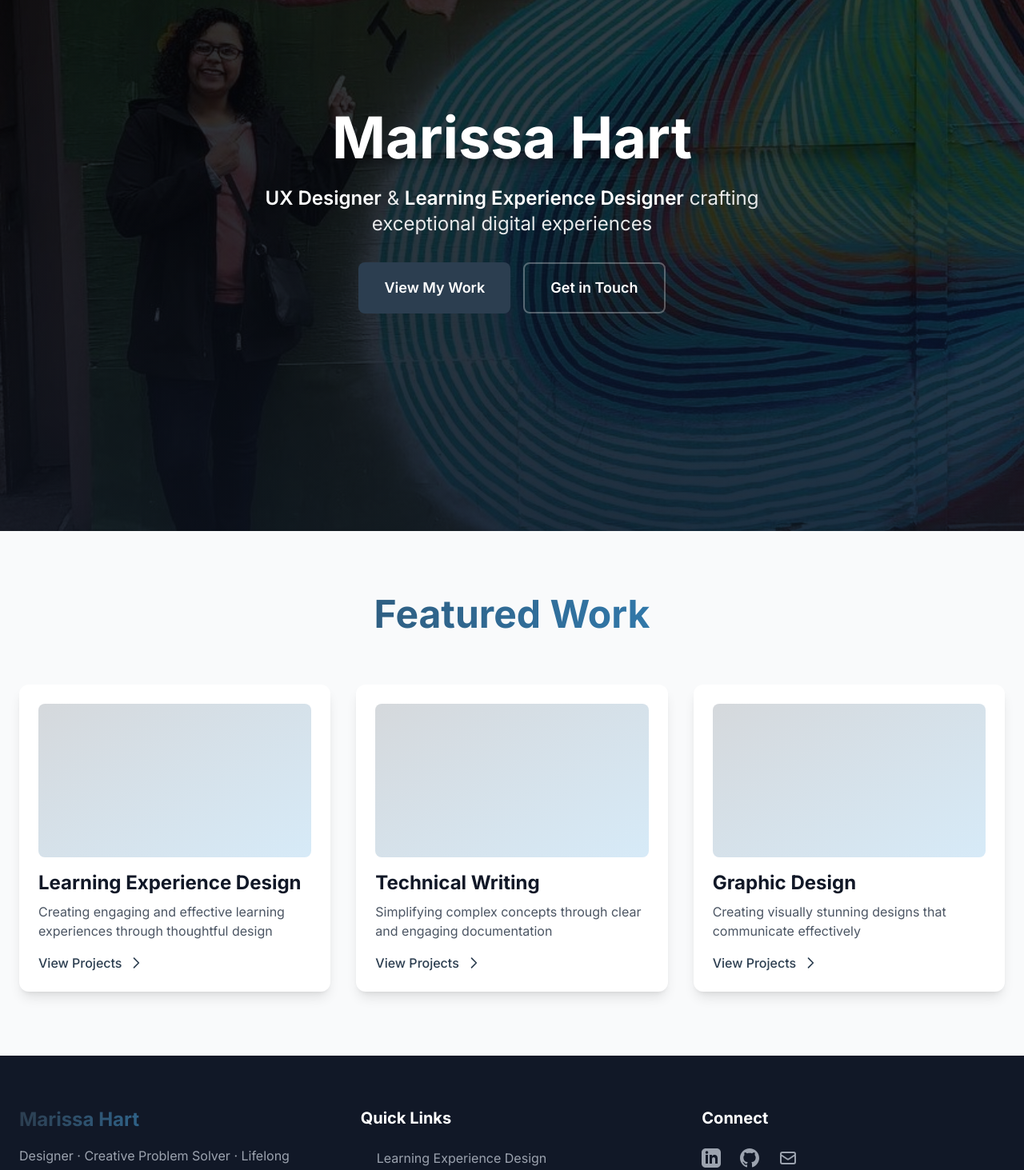
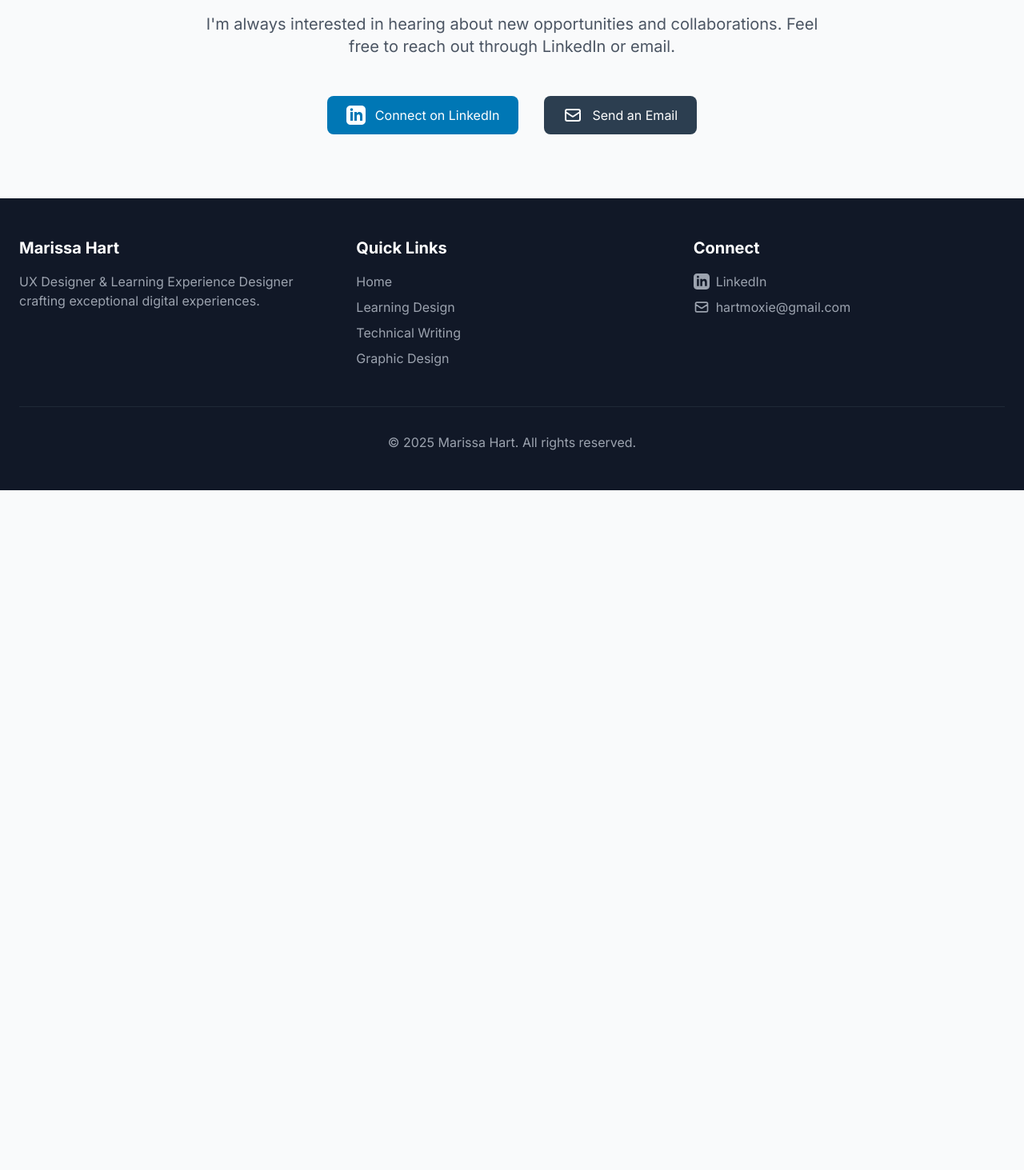
Before and after one commit to brandonshreve/hartmoxie.github.io, a React (Create React App) app: page /contact in a window 1280 px wide. Shown: the part 200-1663 px from the top of the page at 80% size. After the commit the page ends 813 px from the top, so only its background shows below. Built offline with nearby package versions, Linux system fonts and the light colour scheme.

Commit message:
anotha commit

```diff
--- a/src/App.tsx
+++ b/src/App.tsx
@@ -1,5 +1,5 @@
 import React from 'react';
-import { HashRouter as Router, Routes, Route, useLocation } from 'react-router-dom';
+import { BrowserRouter as Router, Routes, Route, useLocation } from 'react-router-dom';
 import { AnimatePresence } from 'framer-motion';
 import Navbar from './components/Navbar';
 import Footer from './components/Footer';
@@ -7,6 +7,7 @@ import Home from './pages/Home';
 import LearningDesign from './pages/LearningDesign';
 import TechnicalWriting from './pages/TechnicalWriting';
 import GraphicDesign from './pages/GraphicDesign';
+import Contact from './pages/Contact';
 
 const AnimatedRoutes: React.FC = () => {
   const location = useLocation();
@@ -18,6 +19,7 @@ const AnimatedRoutes: React.FC = () => {
         <Route path="/learning-design" element={<LearningDesign />} />
         <Route path="/technical-writing" element={<TechnicalWriting />} />
         <Route path="/graphic-design" element={<GraphicDesign />} />
+        <Route path="/contact" element={<Contact />} />
       </Routes>
     </AnimatePresence>
   );
--- a/src/components/About.tsx
+++ /dev/null
@@ -1,58 +0,0 @@
-import React from 'react';
-
-const About: React.FC = () => {
-  return (
-    <section id="about" className="py-20 bg-gray-50">
-      <div className="container mx-auto px-6">
-        <h2 className="text-4xl font-bold text-center text-primary mb-12">
-          About Me
-        </h2>
-        <div className="max-w-4xl mx-auto">
-          <div className="bg-white rounded-lg shadow-lg p-8">
-            <div className="grid md:grid-cols-2 gap-8 items-center">
-              <div className="space-y-4">
-                <p className="text-gray-600 leading-relaxed">
-                  Hello! I'm [Your Wife's Name], a passionate professional with expertise in [Her Field].
-                  With [X] years of experience, I've dedicated my career to [Her Main Focus/Interest].
-                </p>
-                <p className="text-gray-600 leading-relaxed">
-                  My approach combines creativity with strategic thinking, allowing me to [Key Achievement or Skill].
-                  I'm particularly interested in [Specific Areas of Interest/Expertise].
-                </p>
-              </div>
-              <div className="order-first md:order-last">
-                <div className="aspect-w-1 aspect-h-1">
-                  <img
-                    src="/profile-placeholder.jpg"
-                    alt="Profile"
-                    className="rounded-lg object-cover shadow-lg"
-                  />
-                </div>
-              </div>
-            </div>
-            <div className="mt-8 grid grid-cols-2 md:grid-cols-4 gap-4">
-              <div className="text-center">
-                <div className="text-3xl font-bold text-secondary">[X]+</div>
-                <div className="text-gray-600">Years Experience</div>
-              </div>
-              <div className="text-center">
-                <div className="text-3xl font-bold text-secondary">[X]+</div>
-                <div className="text-gray-600">Projects Completed</div>
-              </div>
-              <div className="text-center">
-                <div className="text-3xl font-bold text-secondary">[X]+</div>
-                <div className="text-gray-600">Happy Clients</div>
-              </div>
-              <div className="text-center">
-                <div className="text-3xl font-bold text-secondary">[X]+</div>
-                <div className="text-gray-600">Awards</div>
-              </div>
-            </div>
-          </div>
-        </div>
-      </div>
-    </section>
-  );
-};
-
-export default About;
--- a/src/components/Card.tsx
+++ b/src/components/Card.tsx
@@ -6,50 +6,39 @@ interface CardProps {
   title: string;
   description: string;
   link: string;
-  imageUrl?: string;
-  className?: string;
+  imageUrl: string;
 }
 
-const Card: React.FC<CardProps> = ({
-  title,
-  description,
-  link,
-  imageUrl,
-  className = ''
-}) => {
+const Card: React.FC<CardProps> = ({ title, description, link, imageUrl }) => {
   const [isLoading, setIsLoading] = useState(true);
 
   return (
+    <Link to={link}>
       <motion.div
+        className="group bg-white rounded-lg overflow-hidden shadow-lg hover:shadow-xl transition-shadow duration-300"
         whileHover={{ scale: 1.02 }}
-      className={`card group ${className}`}
+        whileTap={{ scale: 0.98 }}
       >
-      <div className="aspect-w-16 aspect-h-9 mb-4 overflow-hidden rounded-lg relative">
-        {imageUrl ? (
-          <>
-            <div className={`absolute inset-0 bg-gradient-to-br from-primary/20 to-secondary/20 transition-opacity duration-300 ${
-              isLoading ? 'opacity-100' : 'opacity-0'
-            }`} />
+        <div className="relative h-48 overflow-hidden">
+          {isLoading && (
+            <div className="absolute inset-0 bg-gradient-to-br from-primary/20 to-secondary/20 animate-pulse" />
+          )}
           <img
             src={imageUrl}
             alt={title}
-              className="w-full h-full object-cover transform group-hover:scale-105 transition-transform duration-300"
+            className="w-full h-full object-cover transition-transform duration-300 group-hover:scale-105"
             onLoad={() => setIsLoading(false)}
           />
-          </>
-        ) : (
-          <div className="w-full h-full bg-gradient-to-br from-primary/20 to-secondary/20" />
-        )}
         </div>
-      <h3 className="text-2xl font-bold mb-2">{title}</h3>
+        <div className="p-6">
+          <h3 className="text-xl font-bold text-gray-900 mb-2 group-hover:text-primary transition-colors">
+            {title}
+          </h3>
           <p className="text-gray-600 mb-4">{description}</p>
-      <Link
-        to={link}
-        className="text-primary font-medium inline-flex items-center group-hover:translate-x-1 transition-transform"
-      >
+          <span className="inline-flex items-center text-primary font-medium group-hover:translate-x-1 transition-transform">
             View Projects
             <svg
-          className="w-5 h-5 ml-2"
+              className="w-4 h-4 ml-1"
               fill="none"
               stroke="currentColor"
               viewBox="0 0 24 24"
@@ -61,8 +50,10 @@ const Card: React.FC<CardProps> = ({
                 d="M9 5l7 7-7 7"
               />
             </svg>
+          </span>
+        </div>
+      </motion.div>
     </Link>
-    </motion.div>
   );
 };
 
--- a/src/components/Footer.tsx
+++ b/src/components/Footer.tsx
@@ -3,88 +3,78 @@ import { Link } from 'react-router-dom';
 
 const Footer: React.FC = () => {
   return (
-    <footer className="bg-gray-900 text-white py-16">
+    <footer className="bg-gray-900 text-white py-12">
       <div className="container mx-auto px-6">
-        <div className="grid grid-cols-1 md:grid-cols-3 gap-12">
-          <div className="space-y-4">
-            <h3 className="text-2xl font-bold bg-gradient-to-r from-primary to-secondary bg-clip-text text-transparent">
-              Marissa Hart
-            </h3>
-            <p className="text-gray-400 leading-relaxed">
-              Designer · Creative Problem Solver · Lifelong Learner
+        <div className="grid grid-cols-1 md:grid-cols-3 gap-8">
+          {/* About Section */}
+          <div>
+            <h3 className="text-xl font-bold mb-4">Marissa Hart</h3>
+            <p className="text-gray-400">
+              UX Designer & Learning Experience Designer crafting exceptional digital experiences.
             </p>
           </div>
+
+          {/* Quick Links */}
           <div>
-            <h3 className="text-xl font-bold mb-6 text-white">Quick Links</h3>
-            <ul className="space-y-3">
+            <h3 className="text-xl font-bold mb-4">Quick Links</h3>
+            <ul className="space-y-2">
               <li>
-                <Link
-                  to="/learning-design"
-                  className="text-gray-400 hover:text-white transition-colors duration-300 flex items-center group"
-                >
-                  <span className="w-2 h-2 bg-primary rounded-full mr-3 transform scale-0 group-hover:scale-100 transition-transform duration-300" />
-                  Learning Experience Design
+                <Link to="/" className="text-gray-400 hover:text-white transition-colors">
+                  Home
                 </Link>
               </li>
               <li>
-                <Link
-                  to="/technical-writing"
-                  className="text-gray-400 hover:text-white transition-colors duration-300 flex items-center group"
-                >
-                  <span className="w-2 h-2 bg-primary rounded-full mr-3 transform scale-0 group-hover:scale-100 transition-transform duration-300" />
+                <Link to="/learning-design" className="text-gray-400 hover:text-white transition-colors">
+                  Learning Design
+                </Link>
+              </li>
+              <li>
+                <Link to="/technical-writing" className="text-gray-400 hover:text-white transition-colors">
                   Technical Writing
                 </Link>
               </li>
               <li>
-                <Link
-                  to="/graphic-design"
-                  className="text-gray-400 hover:text-white transition-colors duration-300 flex items-center group"
-                >
-                  <span className="w-2 h-2 bg-primary rounded-full mr-3 transform scale-0 group-hover:scale-100 transition-transform duration-300" />
+                <Link to="/graphic-design" className="text-gray-400 hover:text-white transition-colors">
                   Graphic Design
                 </Link>
               </li>
             </ul>
           </div>
+
+          {/* Contact Section */}
           <div>
-            <h3 className="text-xl font-bold mb-6 text-white">Connect</h3>
-            <div className="flex space-x-6">
+            <h3 className="text-xl font-bold mb-4">Connect</h3>
+            <ul className="space-y-2">
+              <li>
                 <a
-                href="https://linkedin.com"
+                  href="https://www.linkedin.com/in/marissa-hart/"
                   target="_blank"
                   rel="noopener noreferrer"
-                className="text-gray-400 hover:text-white transition-colors duration-300 transform hover:scale-110"
-                aria-label="LinkedIn"
+                  className="text-gray-400 hover:text-white transition-colors flex items-center gap-2"
                 >
-                <svg className="w-6 h-6" fill="currentColor" viewBox="0 0 24 24">
+                  <svg className="w-5 h-5" viewBox="0 0 24 24" fill="currentColor">
                     <path d="M19 0h-14c-2.761 0-5 2.239-5 5v14c0 2.761 2.239 5 5 5h14c2.762 0 5-2.239 5-5v-14c0-2.761-2.238-5-5-5zm-11 19h-3v-11h3v11zm-1.5-12.268c-.966 0-1.75-.79-1.75-1.764s.784-1.764 1.75-1.764 1.75.79 1.75 1.764-.783 1.764-1.75 1.764zm13.5 12.268h-3v-5.604c0-3.368-4-3.113-4 0v5.604h-3v-11h3v1.765c1.396-2.586 7-2.777 7 2.476v6.759z"/>
                   </svg>
+                  LinkedIn
                 </a>
+              </li>
+              <li>
                 <a
-                href="https://github.com"
-                target="_blank"
-                rel="noopener noreferrer"
-                className="text-gray-400 hover:text-white transition-colors duration-300 transform hover:scale-110"
-                aria-label="GitHub"
+                  href="mailto:hartmoxie@gmail.com"
+                  className="text-gray-400 hover:text-white transition-colors flex items-center gap-2"
                 >
-                <svg className="w-6 h-6" fill="currentColor" viewBox="0 0 24 24">
-                  <path d="M12 0c-6.626 0-12 5.373-12 12 0 5.302 3.438 9.8 8.207 11.387.599.111.793-.261.793-.577v-2.234c-3.338.726-4.033-1.416-4.033-1.416-.546-1.387-1.333-1.756-1.333-1.756-1.089-.745.083-.729.083-.729 1.205.084 1.839 1.237 1.839 1.237 1.07 1.834 2.807 1.304 3.492.997.107-.775.418-1.305.762-1.604-2.665-.305-5.467-1.334-5.467-5.931 0-1.311.469-2.381 1.236-3.221-.124-.303-.535-1.524.117-3.176 0 0 1.008-.322 3.301 1.23.957-.266 1.983-.399 3.003-.404 1.02.005 2.047.138 3.006.404 2.291-1.552 3.297-1.23 3.297-1.23.653 1.653.242 2.874.118 3.176.77.84 1.235 1.911 1.235 3.221 0 4.609-2.807 5.624-5.479 5.921.43.372.823 1.102.823 2.222v3.293c0 .319.192.694.801.576 4.765-1.589 8.199-6.086 8.199-11.386 0-6.627-5.373-12-12-12z"/>
+                  <svg className="w-5 h-5" fill="none" stroke="currentColor" viewBox="0 0 24 24">
+                    <path strokeLinecap="round" strokeLinejoin="round" strokeWidth={2} d="M3 8l7.89 5.26a2 2 0 002.22 0L21 8M5 19h14a2 2 0 002-2V7a2 2 0 00-2-2H5a2 2 0 00-2 2v10a2 2 0 002 2z" />
                   </svg>
+                  hartmoxie@gmail.com
                 </a>
-              <a
-                href="mailto:contact@hartmoxie.com"
-                className="text-gray-400 hover:text-white transition-colors duration-300 transform hover:scale-110"
-                aria-label="Email"
-              >
-                <svg className="w-6 h-6" fill="none" stroke="currentColor" viewBox="0 0 24 24">
-                  <path strokeLinecap="round" strokeLinejoin="round" strokeWidth="2" d="M3 8l7.89 5.26a2 2 0 002.22 0L21 8M5 19h14a2 2 0 002-2V7a2 2 0 00-2-2H5a2 2 0 00-2 2v10a2 2 0 002 2z"/>
-                </svg>
-              </a>
+              </li>
+            </ul>
           </div>
         </div>
-        </div>
+
         <div className="border-t border-gray-800 mt-12 pt-8 text-center text-gray-400">
-          <p className="text-sm">&copy; {new Date().getFullYear()} Marissa Hart. All rights reserved.</p>
+          <p>&copy; {new Date().getFullYear()} Marissa Hart. All rights reserved.</p>
         </div>
       </div>
     </footer>
--- a/src/components/Portfolio.tsx
+++ /dev/null
@@ -1,83 +0,0 @@
-import React from 'react';
-
-interface Project {
-  title: string;
-  description: string;
-  image: string;
-  tags: string[];
-  link?: string;
-}
-
-const projects: Project[] = [
-  {
-    title: "Project 1",
-    description: "Description of project 1. Explain the key features and technologies used.",
-    image: "/project1-placeholder.jpg",
-    tags: ["React", "TypeScript", "Tailwind"],
-    link: "#"
-  },
-  {
-    title: "Project 2",
-    description: "Description of project 2. Highlight the main achievements and challenges overcome.",
-    image: "/project2-placeholder.jpg",
-    tags: ["Next.js", "Node.js", "MongoDB"],
-    link: "#"
-  },
-  // Add more projects as needed
-];
-
-const Portfolio: React.FC = () => {
-  return (
-    <section id="portfolio" className="py-20 bg-white">
-      <div className="container mx-auto px-6">
-        <h2 className="text-4xl font-bold text-center text-primary mb-12">
-          Portfolio
-        </h2>
-        <div className="grid grid-cols-1 md:grid-cols-2 lg:grid-cols-3 gap-8">
-          {projects.map((project, index) => (
-            <div
-              key={index}
-              className="bg-white rounded-lg shadow-lg overflow-hidden transform transition-transform hover:scale-105"
-            >
-              <div className="aspect-w-16 aspect-h-9">
-                <img
-                  src={project.image}
-                  alt={project.title}
-                  className="object-cover w-full h-48"
-                />
-              </div>
-              <div className="p-6">
-                <h3 className="text-xl font-bold text-primary mb-2">
-                  {project.title}
-                </h3>
-                <p className="text-gray-600 mb-4">{project.description}</p>
-                <div className="flex flex-wrap gap-2 mb-4">
-                  {project.tags.map((tag, tagIndex) => (
-                    <span
-                      key={tagIndex}
-                      className="bg-secondary bg-opacity-10 text-secondary px-3 py-1 rounded-full text-sm"
-                    >
-                      {tag}
-                    </span>
-                  ))}
-                </div>
-                {project.link && (
-                  <a
-                    href={project.link}
-                    className="text-secondary hover:text-primary transition-colors"
-                    target="_blank"
-                    rel="noopener noreferrer"
-                  >
-                    View Project →
-                  </a>
-                )}
-              </div>
-            </div>
-          ))}
-        </div>
-      </div>
-    </section>
-  );
-};
-
-export default Portfolio;
--- /dev/null
+++ b/src/pages/Contact.tsx
@@ -0,0 +1,53 @@
+import React from 'react';
+import { motion } from 'framer-motion';
+
+const Contact: React.FC = () => {
+  return (
+    <section className="py-20 bg-gray-50">
+      <div className="container mx-auto px-6">
+        <motion.div
+          initial={{ opacity: 0, y: 20 }}
+          animate={{ opacity: 1, y: 0 }}
+          transition={{ duration: 0.8 }}
+          className="max-w-3xl mx-auto text-center"
+        >
+          <h2 className="text-4xl font-bold text-primary mb-8">Let's Connect</h2>
+          <p className="text-xl text-gray-600 mb-12">
+            I'm always interested in hearing about new opportunities and collaborations.
+            Feel free to reach out through LinkedIn or email.
+          </p>
+
+          <div className="flex flex-col sm:flex-row gap-8 justify-center items-center">
+            <motion.a
+              href="https://www.linkedin.com/in/marissa-hart/"
+              target="_blank"
+              rel="noopener noreferrer"
+              className="flex items-center gap-3 px-6 py-3 bg-[#0077B5] text-white rounded-lg hover:bg-[#006399] transition-colors"
+              whileHover={{ scale: 1.05 }}
+              whileTap={{ scale: 0.95 }}
+            >
+              <svg className="w-6 h-6" viewBox="0 0 24 24" fill="currentColor">
+                <path d="M19 0h-14c-2.761 0-5 2.239-5 5v14c0 2.761 2.239 5 5 5h14c2.762 0 5-2.239 5-5v-14c0-2.761-2.238-5-5-5zm-11 19h-3v-11h3v11zm-1.5-12.268c-.966 0-1.75-.79-1.75-1.764s.784-1.764 1.75-1.764 1.75.79 1.75 1.764-.783 1.764-1.75 1.764zm13.5 12.268h-3v-5.604c0-3.368-4-3.113-4 0v5.604h-3v-11h3v1.765c1.396-2.586 7-2.777 7 2.476v6.759z"/>
+              </svg>
+              Connect on LinkedIn
+            </motion.a>
+
+            <motion.a
+              href="mailto:hartmoxie@gmail.com"
+              className="flex items-center gap-3 px-6 py-3 bg-primary text-white rounded-lg hover:bg-primary/90 transition-colors"
+              whileHover={{ scale: 1.05 }}
+              whileTap={{ scale: 0.95 }}
+            >
+              <svg className="w-6 h-6" fill="none" stroke="currentColor" viewBox="0 0 24 24">
+                <path strokeLinecap="round" strokeLinejoin="round" strokeWidth={2} d="M3 8l7.89 5.26a2 2 0 002.22 0L21 8M5 19h14a2 2 0 002-2V7a2 2 0 00-2-2H5a2 2 0 00-2 2v10a2 2 0 002 2z" />
+              </svg>
+              Send an Email
+            </motion.a>
+          </div>
+        </motion.div>
+      </div>
+    </section>
+  );
+};
+
+export default Contact;
--- a/src/pages/Home.tsx
+++ b/src/pages/Home.tsx
@@ -65,31 +65,30 @@ const Home: React.FC = () => {
             >
               <span className="font-semibold text-white">UX Designer</span> & <span className="font-semibold text-white">Learning Experience Designer</span> crafting exceptional digital experiences
             </motion.p>
-            <motion.div
-              className="flex flex-col sm:flex-row gap-4 justify-center"
-              initial={{ opacity: 0, y: 20 }}
-              animate={{ opacity: 1, y: 0 }}
-              transition={{ duration: 0.8, delay: 0.6 }}
-            >
-              <Link
-                to="/learning-design"
-                className="inline-flex items-center justify-center px-8 py-4 text-lg font-semibold text-white bg-primary hover:bg-primary/90 rounded-lg transition-all duration-300 transform hover:scale-105 focus:outline-none focus:ring-2 focus:ring-white focus:ring-offset-2 focus:ring-offset-primary"
+            <div className="flex flex-col sm:flex-row gap-4 justify-center">
+              <motion.a
+                href="#featured-work"
+                className="px-6 py-3 bg-primary text-white rounded-lg hover:bg-primary/90 transition-colors"
+                whileHover={{ scale: 1.05 }}
+                whileTap={{ scale: 0.95 }}
               >
                 View My Work
-              </Link>
-              <Link
-                to="/contact"
-                className="inline-flex items-center justify-center px-8 py-4 text-lg font-semibold text-white border-2 border-white/30 hover:border-white rounded-lg transition-all duration-300 transform hover:scale-105 focus:outline-none focus:ring-2 focus:ring-white focus:ring-offset-2 focus:ring-offset-primary"
+              </motion.a>
+              <motion.a
+                href="/contact"
+                className="px-6 py-3 border border-white/30 bg-primary/10 text-white rounded-lg hover:bg-primary/20 hover:border-white transition-colors"
+                whileHover={{ scale: 1.05 }}
+                whileTap={{ scale: 0.95 }}
               >
                 Get in Touch
-              </Link>
-            </motion.div>
+              </motion.a>
+            </div>
           </motion.div>
         </div>
       </section>
 
-      {/* Portfolio Preview */}
-      <section className="py-20 bg-gray-50">
+      {/* Featured Work Section */}
+      <section id="featured-work" className="py-20 bg-gray-50">
         <div className="container mx-auto px-6">
           <h2 className="section-title text-center mb-16">Featured Work</h2>
           <div className="grid grid-cols-1 md:grid-cols-2 lg:grid-cols-3 gap-8">
@@ -99,6 +98,7 @@ const Home: React.FC = () => {
                 title={item.title}
                 description={item.description}
                 link={item.link}
+                imageUrl={item.imageUrl}
               />
             ))}
           </div>
```
Lines whose indentation alone changed are shown as unchanged.
